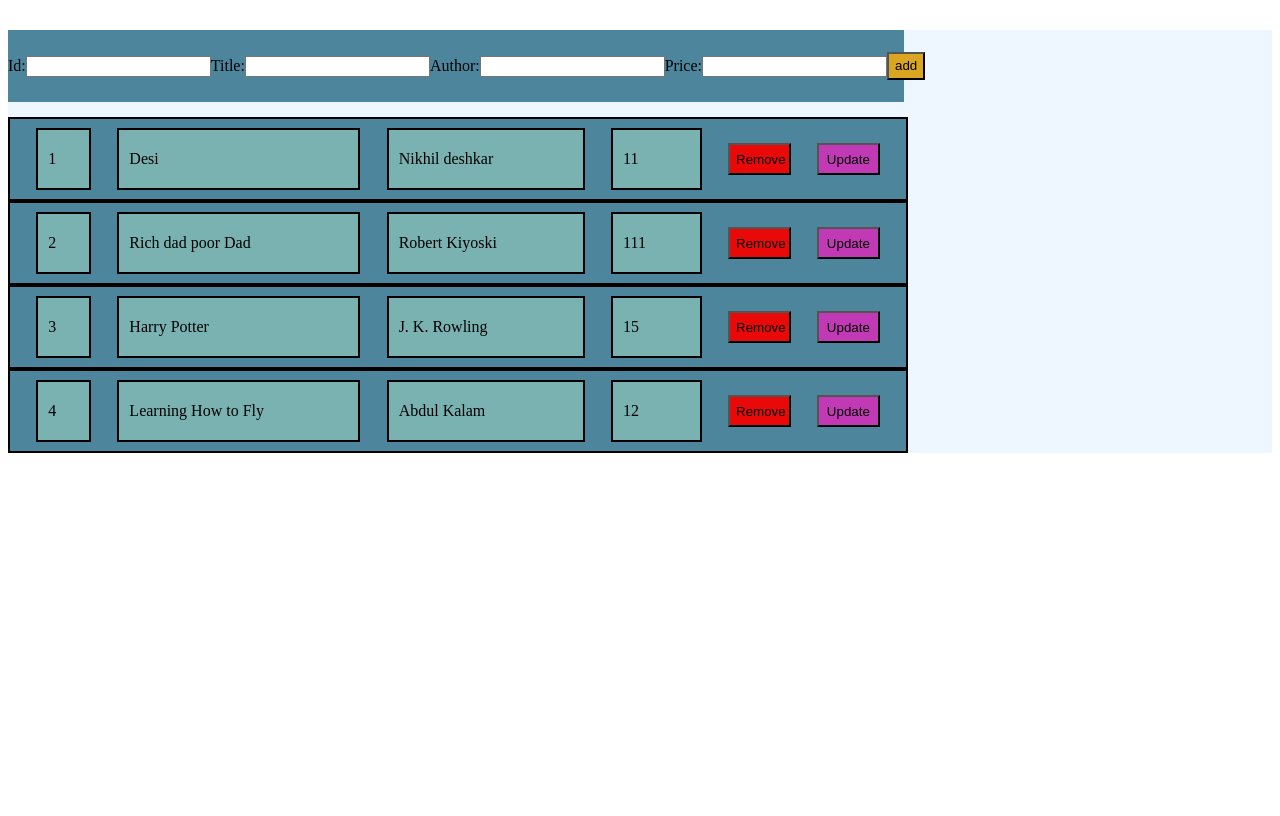
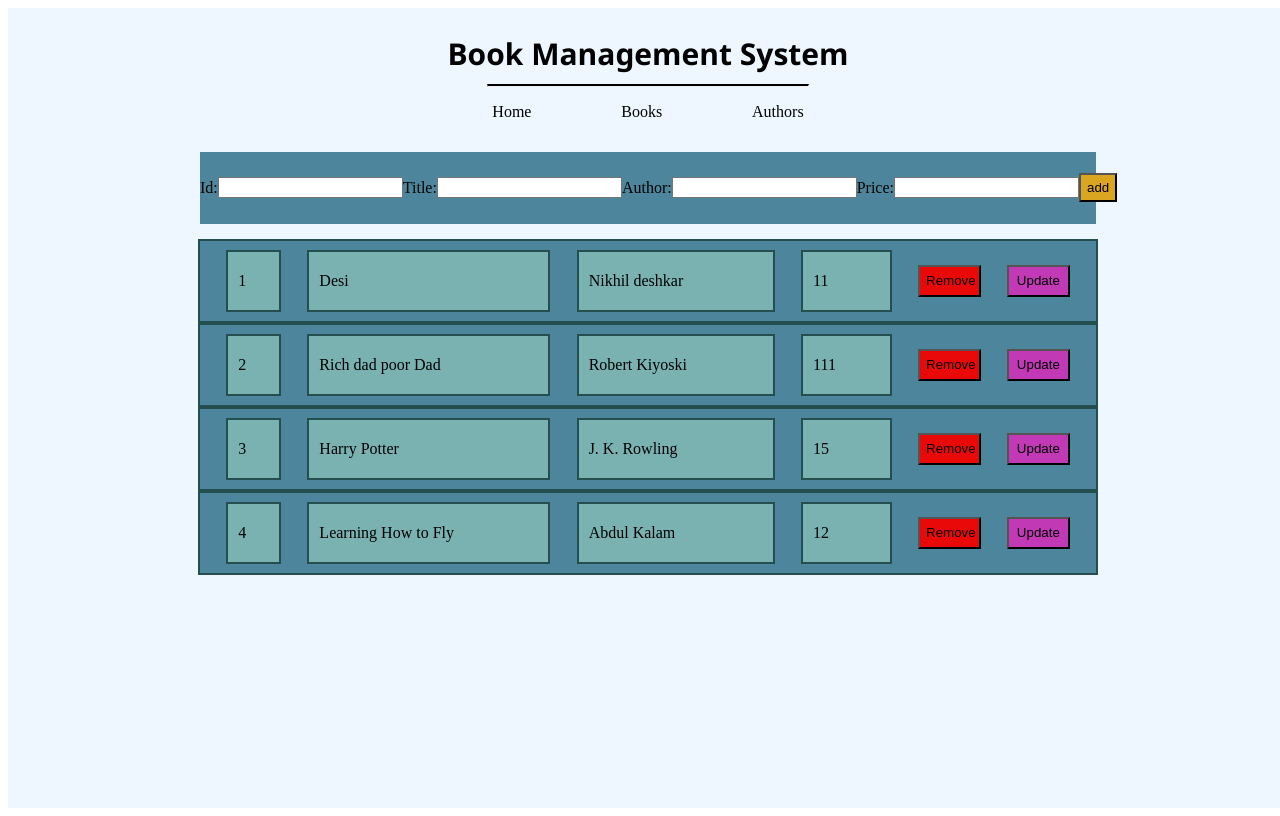
Before and after one commit to webrohit27/React_Js, a React (Create React App) app in the folder book-management-system/: page / in a window 1280 px wide. Built offline with nearby package versions, Linux system fonts and the light colour scheme.

Commit message:
commit Nvabar,jsx

```diff
--- a/book-management-system/src/App.css
+++ b/book-management-system/src/App.css
@@ -1,6 +1,8 @@
 #main-container{
-height: 100%;
-width: 100%;
+height: 100vh;
+width: 100vw;
 background-color: #EEF7FF;
-margin-top: 30px;
+display: flex;
+flex-direction: column;
+align-items: center;
 }
--- a/book-management-system/src/App.jsx
+++ b/book-management-system/src/App.jsx
@@ -2,6 +2,7 @@ import React, { useState } from 'react'
 import Book from "./components/Book";
 import "./App.css";
 import AddBook from './components/AddBook';
+import Navbar from './components/Navbar';
 
 
 
@@ -76,6 +77,9 @@ function App(){
   return(
 
     <div id='main-container'>
+
+     <Navbar />
+
     <AddBook handleSubmit={handleSubmit}
              setEnterId={setEnterId}
              setEnterTitle={setEnterTitle}
--- a/book-management-system/src/components/AddBook.jsx
+++ b/book-management-system/src/components/AddBook.jsx
@@ -24,6 +24,7 @@ function AddBook(props) {
 
 
   return (
+
     <div className='form-container'>
 
       <form className='form-div' onSubmit={props.handleSubmit} >
--- a/book-management-system/src/components/Book.css
+++ b/book-management-system/src/components/Book.css
@@ -2,8 +2,7 @@
     height: 10vh;
     width: 70vw;
     background-color: #4D869C;
-
-    border: 2px solid black;
+    border: 2px solid rgb(37, 78, 78);
     display: flex;
     justify-content: space-evenly;
     align-items: center;
@@ -13,7 +12,7 @@
 
 .book-data {
     padding: 5px;
-    border: 2px solid black;
+    border: 2px solid rgb(37, 78, 78);
     background-color: #7AB2B2;
     height: 60%;
 
--- /dev/null
+++ b/book-management-system/src/components/Navbar.css
@@ -0,0 +1,31 @@
+
+
+
+.header{
+    font-family:'Segoe UI', Tahoma, Geneva, Verdana, sans-serif;
+    font-size: 30px;
+    text-align: center;
+    margin-bottom: 10px; /* Space between the header and the navigation list */
+
+}
+
+.line{
+    border-top: 2px solid #000;
+    margin: 0 auto; /* Center the line */
+    width: 80%; /* Adjust the width as needed */
+}
+
+.nav-section {
+    list-style-type: none; /* Remove default list styling */
+    display: flex; /* Use flexbox for alignment */
+    justify-content: space-around; /* Evenly distribute space between items */
+    padding: 0; /* Remove default padding */
+  }
+
+  .nav-section li {
+    cursor: pointer; /* Change cursor to pointer on hover */
+  }
+
+  .nav-section li:hover {
+    color: #ddd; /* Lighten the text color on hover */
+  }
--- /dev/null
+++ b/book-management-system/src/components/Navbar.jsx
@@ -0,0 +1,22 @@
+import React from 'react'
+import "./Navbar.css";
+
+
+function Navbar(){
+  return (
+    <nav>
+        <div className='navbar'>
+       <h1 className='header'>Book Management System</h1>
+       <hr className='line'></hr>
+
+       <ul className='nav-section'>
+          <li>Home</li>
+          <li>Books</li>
+          <li>Authors</li>
+        </ul>
+    </div>
+    </nav>
+  )
+}
+
+export default Navbar;
```
